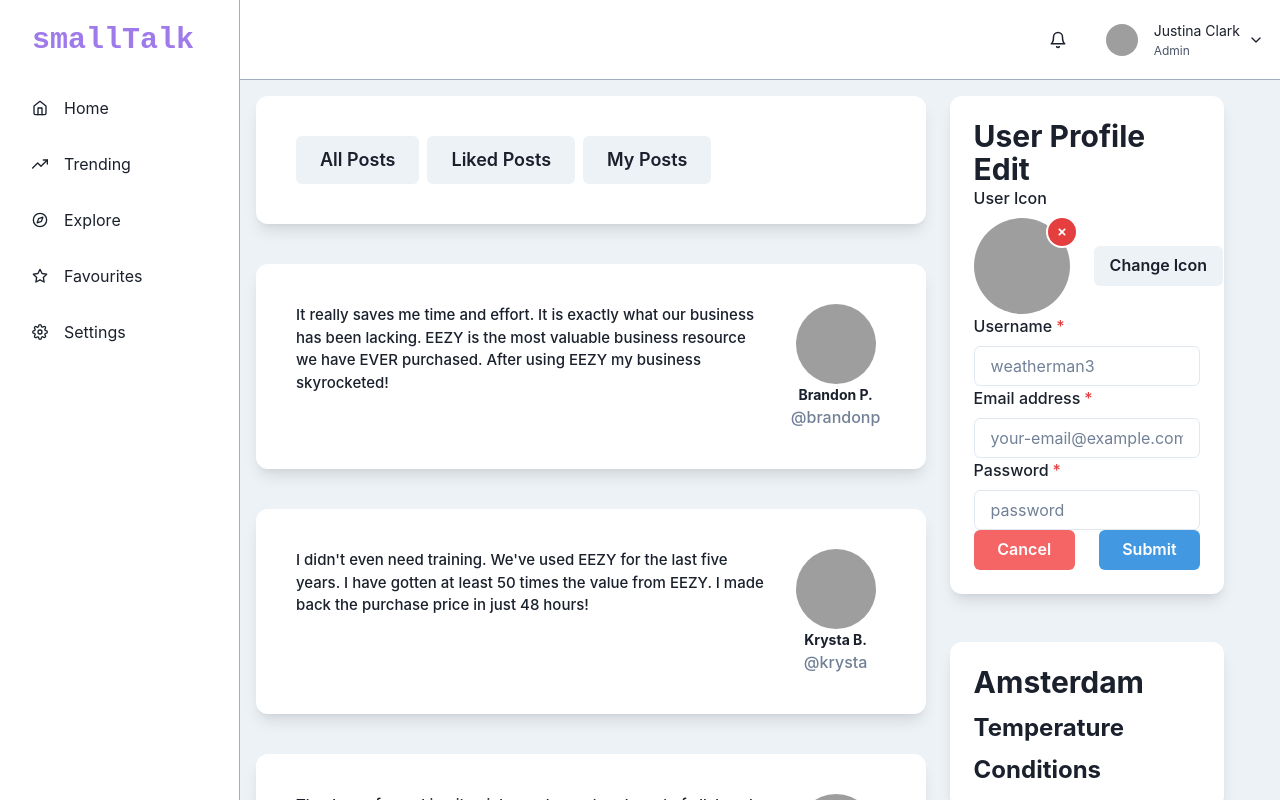
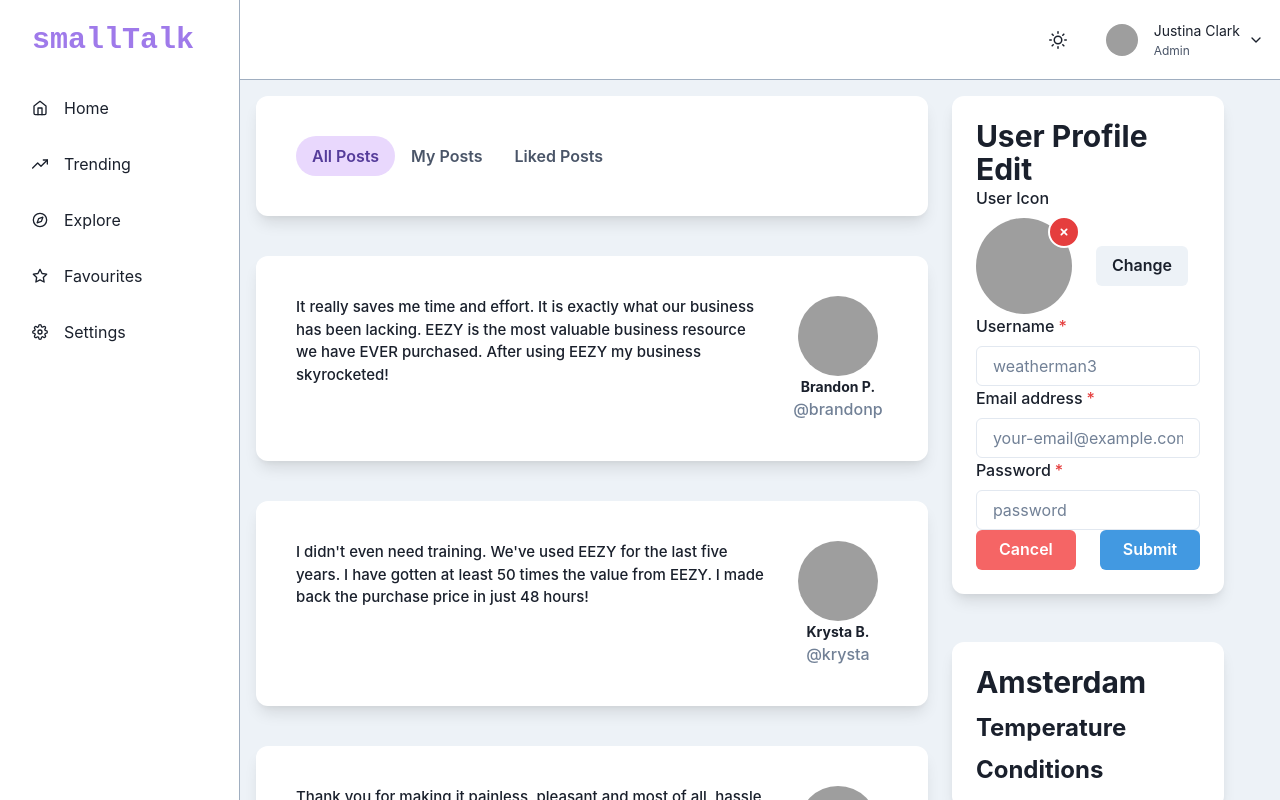
Before and after one commit to dansusman/web-dev-final, a React (Create React App) app: page /profile in a window 1280 px wide. Shown: the top 800 px of the page. Built offline with nearby package versions, Linux system fonts and the light colour scheme; grey boxes are pictures that could not be loaded.

Commit message:
Start Dark/Light Mode Toggle and Organize Imports

```diff
--- a/src/App.js
+++ b/src/App.js
@@ -1,15 +1,17 @@
+import { ChakraProvider, localStorageManager } from "@chakra-ui/react";
 import React from "react";
+import { Route, Routes } from "react-router";
 import { BrowserRouter } from "react-router-dom";
-import { Routes, Route } from "react-router";
-import { ChakraProvider } from "@chakra-ui/react";
+import HomePage from "./pages/home";
+import LoginCard from "./pages/login";
+import ProfilePage from "./pages/profile";
 import SignupCard from "./pages/register";
-import LoginCard from "./pages/login";
-import HomePage from "./pages/home";
-import ProfilePage from "./pages/profile";
+
+const colorModeManager = localStorageManager;
 
 function App() {
     return (
-        <ChakraProvider>
+        <ChakraProvider colorModeManager={colorModeManager}>
             <BrowserRouter>
                 <div className="container">
                     <Routes>
--- a/src/components/navigation-sidebar.js
+++ b/src/components/navigation-sidebar.js
@@ -1,33 +1,35 @@
 import {
-    IconButton,
     Avatar,
     Box,
     CloseButton,
+    Drawer,
+    DrawerContent,
     Flex,
     HStack,
-    VStack,
     Icon,
-    useColorModeValue,
+    IconButton,
     Link,
-    Drawer,
-    DrawerContent,
-    Text,
-    useDisclosure,
     Menu,
     MenuButton,
     MenuDivider,
     MenuItem,
     MenuList,
+    Text,
+    useColorMode,
+    useColorModeValue,
+    useDisclosure,
+    VStack,
 } from "@chakra-ui/react";
 import {
+    FiChevronDown,
+    FiCompass,
     FiHome,
+    FiMenu,
+    FiMoon,
+    FiSettings,
+    FiStar,
+    FiSun,
     FiTrendingUp,
-    FiCompass,
-    FiStar,
-    FiSettings,
-    FiMenu,
-    FiBell,
-    FiChevronDown,
 } from "react-icons/fi";
 
 const LinkItems = [
@@ -145,6 +147,7 @@ const NavItem = ({ icon, link, children, ...rest }) => {
 };
 
 const MobileNav = ({ onOpen, ...rest }) => {
+    const { colorMode, setColorMode } = useColorMode();
     return (
         <Flex
             ml={{ base: 0, md: 60 }}
@@ -179,7 +182,8 @@ const MobileNav = ({ onOpen, ...rest }) => {
                     size="lg"
                     variant="ghost"
                     aria-label="open menu"
-                    icon={<FiBell />}
+                    icon={colorMode === "dark" ? <FiMoon /> : <FiSun />}
+                    onClick={setColorMode}
                 />
                 <Flex alignItems={"center"}>
                     <Menu>
--- a/src/components/post-stream.js
+++ b/src/components/post-stream.js
@@ -1,12 +1,4 @@
-import {
-    Button,
-    Flex,
-    HStack,
-    SimpleGrid,
-    Tab,
-    TabList,
-    Tabs,
-} from "@chakra-ui/react";
+import { Flex, SimpleGrid, Tab, TabList, Tabs } from "@chakra-ui/react";
 import PostBorder from "./post-border";
 import PostItem from "./post-item";
 
@@ -53,11 +45,13 @@ const PostStream = ({ homePage = false }) => {
                 {!homePage && (
                     <PostBorder
                         children={
-                            <HStack>
-                                <Button size={"lg"}>All Posts</Button>
-                                <Button size={"lg"}>Liked Posts</Button>
-                                <Button size={"lg"}>My Posts</Button>
-                            </HStack>
+                            <Tabs variant="soft-rounded" colorScheme={"purple"}>
+                                <TabList>
+                                    <Tab>All Posts</Tab>
+                                    <Tab>My Posts</Tab>
+                                    <Tab>Liked Posts</Tab>
+                                </TabList>
+                            </Tabs>
                         }
                     />
                 )}
--- a/src/components/profile-card.js
+++ b/src/components/profile-card.js
@@ -1,18 +1,18 @@
+import { SmallCloseIcon } from "@chakra-ui/icons";
 import {
+    Avatar,
+    AvatarBadge,
     Button,
+    Center,
     Flex,
     FormControl,
     FormLabel,
     Heading,
+    IconButton,
     Input,
     Stack,
     useColorModeValue,
-    Avatar,
-    AvatarBadge,
-    IconButton,
-    Center,
 } from "@chakra-ui/react";
-import { SmallCloseIcon } from "@chakra-ui/icons";
 
 const ProfileCard = () => {
     return (
@@ -48,8 +48,8 @@ const ProfileCard = () => {
                                 />
                             </Avatar>
                         </Center>
-                        <Center w="full">
-                            <Button w="full">Change Icon</Button>
+                        <Center>
+                            <Button>Change</Button>
                         </Center>
                     </Stack>
                 </FormControl>
--- a/src/index.js
+++ b/src/index.js
@@ -1,14 +1,17 @@
-import React from 'react';
-import ReactDOM from 'react-dom/client';
-import './index.css';
-import App from './App';
-import reportWebVitals from './reportWebVitals';
+import { ColorModeScript } from "@chakra-ui/react";
+import React from "react";
+import ReactDOM from "react-dom/client";
+import App from "./App";
+import "./index.css";
+import reportWebVitals from "./reportWebVitals";
+import theme from "./theme";
 
-const root = ReactDOM.createRoot(document.getElementById('root'));
+const root = ReactDOM.createRoot(document.getElementById("root"));
 root.render(
-  <React.StrictMode>
-    <App />
-  </React.StrictMode>
+    <React.StrictMode>
+        <ColorModeScript initialColorMode={theme.config.initialColorMode} />
+        <App />
+    </React.StrictMode>
 );
 
 // If you want to start measuring performance in your app, pass a function
--- a/src/pages/profile.js
+++ b/src/pages/profile.js
@@ -1,8 +1,8 @@
-import { Box, HStack, Stack, useColorModeValue } from "@chakra-ui/react";
+import { Box, HStack, Stack } from "@chakra-ui/react";
+import Location from "../components/location";
+import NavigationSidebar from "../components/navigation-sidebar";
 import PostStream from "../components/post-stream";
 import ProfileCard from "../components/profile-card";
-import Location from "../components/location";
-import NavigationSidebar from "../components/navigation-sidebar";
 
 const ProfilePage = () => {
     return (
--- /dev/null
+++ b/src/theme.js
@@ -0,0 +1,15 @@
+// theme.js
+
+// 1. import `extendTheme` function
+import { extendTheme } from "@chakra-ui/react";
+
+// 2. Add your color mode config
+const config = {
+    initialColorMode: "dark",
+    useSystemColorMode: true,
+};
+
+// 3. extend the theme
+const theme = extendTheme({ config });
+
+export default theme;
```
Also changed, not shown: src/pages/login.js (+4 -4 lines), src/pages/register.js (+6 -6 lines), 1 other file (tests, documents, lock files or other folders).
